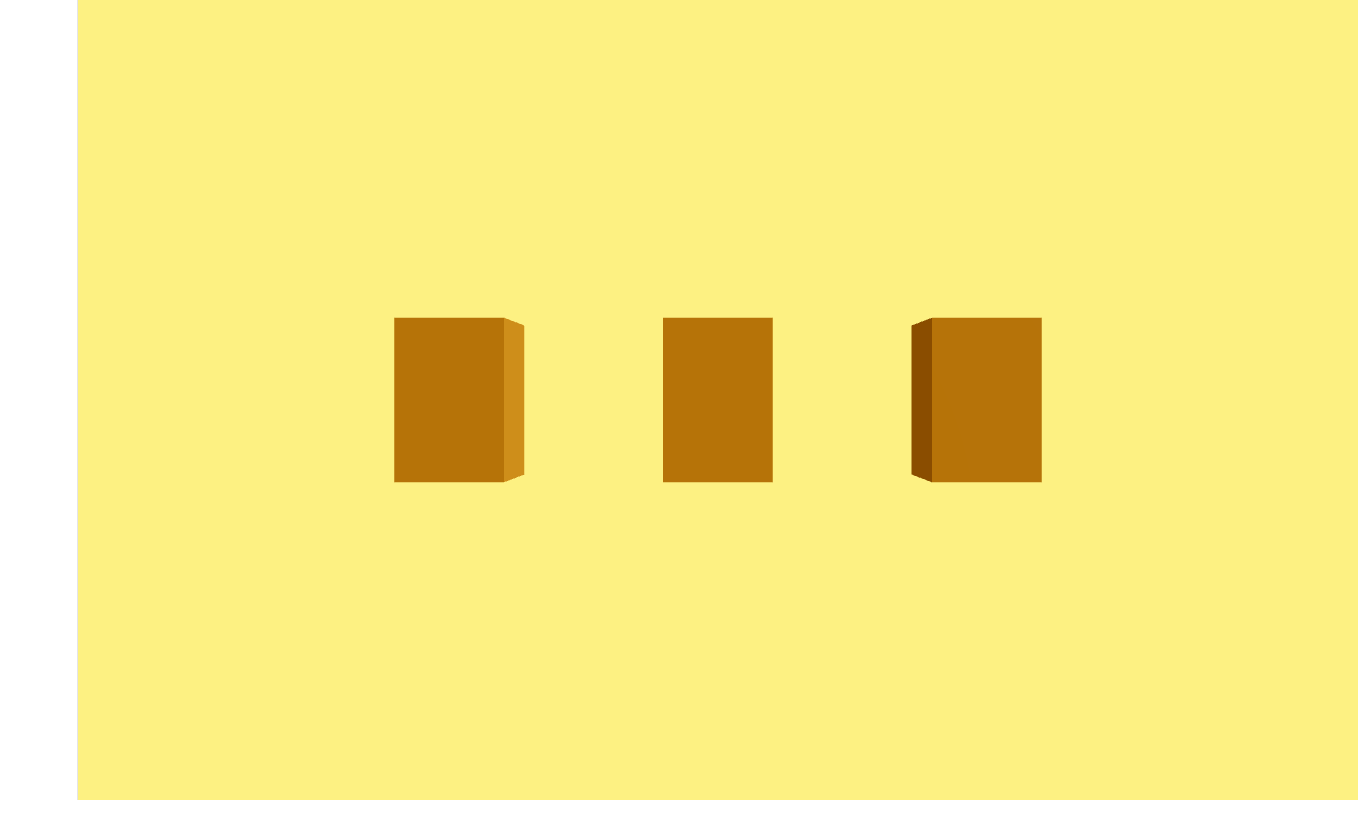
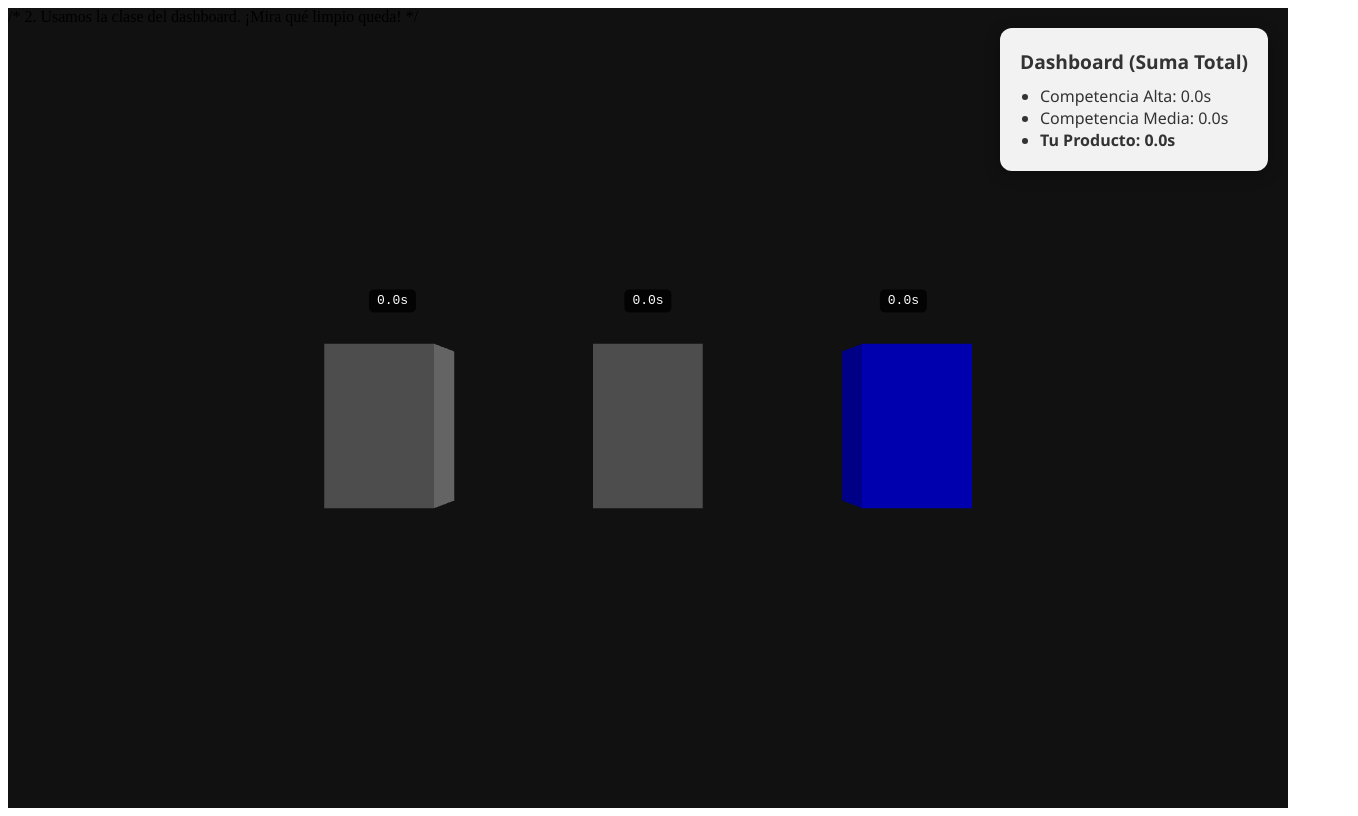
Before and after one commit to robertggovias/3D-react, a React (Vite) app in the folder mi-portafolio-3d/: page / in a window 1280 px wide. Shown: the whole page, 1358 px wide, since content can reach past the window. Built offline with nearby package versions, Linux system fonts and the light colour scheme.

Commit message:
temporizdores y s uma

```diff
--- a/mi-portafolio-3d/src/App.jsx
+++ b/mi-portafolio-3d/src/App.jsx
@@ -1,28 +1,55 @@
+import { useState } from 'react'
 import { Canvas } from '@react-three/fiber'
 import { OrbitControls } from '@react-three/drei'
-
-// 1. Importamos el componente de tu modelo (asegúrate de que el nombre coincida)
 import { Producto } from './Producto'
+import './App.css' // ¡NUEVO!: Importamos nuestro archivo de estilos
 
 const baseDeDatosAnaquel = [
-  {id: 'prod_01', tipo: 'competencia_alta', ubicación: [-2.45, 0, 0]},
-  {id: 'prod_02', tipo: 'competencia_media', ubicación: [0, 0, 0]},
-  {id: 'prod_03', tipo: 'producto_cliente', ubicación: [2.45, 0, 0]},
+  { id: 'prod_01', tipo: 'competencia_alta', ubicación: [-2.45, 0, 0] },
+  { id: 'prod_02', tipo: 'competencia_media', ubicación: [0, 0, 0] },
+  { id: 'prod_03', tipo: 'producto_cliente', ubicación: [2.45, 0, 0] },
 ]
+
 function App() {
+  const [totales, setTotales] = useState({
+    prod_01: 0,
+    prod_02: 0,
+    prod_03: 0
+  })
+
+  const sumarTiempo = (idProducto, tiempoExtra) => {
+    setTotales((valoresAnteriores) => ({
+      ...valoresAnteriores,
+      [idProducto]: valoresAnteriores[idProducto] + tiempoExtra
+    }))
+  }
+
   return (
-    <div style={{ height: '100vh', width: '100vw', background: '#fdf182' }}>
+    /* 1. Usamos la clase del contenedor principal */
+    <div className="contenedor-principal">
+
+      /* 2. Usamos la clase del dashboard. ¡Mira qué limpio queda! */
+      <div className="dashboard">
+        <h3>Dashboard (Suma Total)</h3>
+        <ul>
+          <li>Competencia Alta: {(totales.prod_01 / 1000).toFixed(1)}s</li>
+          <li>Competencia Media: {(totales.prod_02 / 1000).toFixed(1)}s</li>
+          <li><b>Tu Producto: {(totales.prod_03 / 1000).toFixed(1)}s</b></li>
+        </ul>
+      </div>
+
       <Canvas>
         <ambientLight intensity={0.7} />
-        {/* Luz direccional para darle sombras al museo */}
         <directionalLight position={[10, 10, 5]} intensity={1.5} />
-{/* 2. LA MAGIA DE REACT (.map)
-          Le decimos: "Por cada 'item' en mi base de datos, dibuja un <Producto />"
-        */}
-        {/* 2. Aquí llamamos a tu modelo como si fuera una etiqueta HTML */}
+
         {baseDeDatosAnaquel.map((item) => (
-          <Producto key={item.id} // La clave es importante para que React sepa qué producto es cuál
-          position={item.ubicación} />
+          <Producto
+            key={item.id}
+            id={item.id}
+            tipo={item.tipo}
+            position={item.ubicación}
+            alDejarDeMirar={sumarTiempo}
+          />
         ))}
 
         <OrbitControls />
--- a/mi-portafolio-3d/src/Producto.jsx
+++ b/mi-portafolio-3d/src/Producto.jsx
@@ -1,20 +1,72 @@
-import { meshBounds } from "@react-three/drei";
-import { useState} from "react";
+// 1. Adicionamos useFrame (para rodar a 60fps) e useRef
+import { useState, useRef } from "react";
+import { useFrame } from "@react-three/fiber";
+// 2. Importamos a ferramenta mágica que permite pôr HTML dentro do 3D
+import { Html } from "@react-three/drei";
 
 export function Producto(props) {
-    const[mirando, setMirando] = useState(false)
+  const [mirando, setMirando] = useState(false);
+  const tempoInicio = useRef(0);
+
+  // 3. Este useRef vai "agarrar" a etiqueta de texto no HTML
+  const textoRef = useRef();
+
+  let colorBase = 'gray';
+  if (props.tipo === 'producto_cliente') {
+    colorBase = 'blue';
+  }
+
+  // 4. A MÁGICA DA PERFORMANCE:
+  // O useFrame roda o tempo todo em segundo plano, sem travar o React.
+  useFrame(() => {
+    // Se estivermos olhando E a etiqueta de texto existir...
+    if (mirando && textoRef.current) {
+      const tempoAtual = Date.now() - tempoInicio.current;
+      // ...nós mudamos o texto DIRETAMENTE. (Dividimos por 1000 para ver em segundos)
+      textoRef.current.innerText = `${(tempoAtual / 1000).toFixed(1)}s`;
+    }
+  });
+
   return(
     <mesh
-            {...props}
+      position={props.position}
       onPointerOver={(evento) => {
-                evento.stopPropagation() // Evita que el láse atraviese y toque
-                setMirando(true)
+        evento.stopPropagation();
+        setMirando(true);
+        tempoInicio.current = Date.now();
       }}
-            onPointerOut={() => setMirando(false)}
+      onPointerOut={() => {
+        setMirando(false);
+        const tiempoTotal = Date.now() - tempoInicio.current;
+
+        // ¡NUEVO!: Si el jefe nos dio la función, le enviamos nuestro ID y el tiempo
+        if (props.alDejarDeMirar) {
+          props.alDejarDeMirar(props.id, tiempoTotal);
+        }
+
+        if (textoRef.current) textoRef.current.innerText = "0.0s";
+      }}
       scale={mirando ? 1.1 : 1}
     >
       <boxGeometry args={[1, 1.5, 0.5]} />
-            <meshStandardMaterial color={mirando ? 'hotpink' : 'orange'} />
+      <meshStandardMaterial color={mirando ? 'hotpink' : colorBase} />
+
+      {/* 5. A ETIQUETA HTML FLUTUANTE! */}
+      {/* Colocamos ela um pouco acima do objeto (position no eixo Y) */}
+      <Html position={[0, 1.2, 0]} center>
+        <div style={{
+          background: 'rgba(0, 0, 0, 0.8)',
+          color: 'white',
+          padding: '4px 8px',
+          borderRadius: '5px',
+          fontFamily: 'monospace',
+          userSelect: 'none'
+        }}>
+          {/* Aqui conectamos o nosso textoRef para o useFrame poder atualizá-lo */}
+          <span ref={textoRef}>0.0s</span>
+        </div>
+      </Html>
+
     </mesh>
   )
 }
--- a/mi-portafolio-3d/src/index.css
+++ b/mi-portafolio-3d/src/index.css
@@ -1,111 +1,65 @@
-:root {
-  --text: #6b6375;
-  --text-h: #08060d;
-  --bg: #fff;
-  --border: #e5e4e7;
-  --code-bg: #f4f3ec;
-  --accent: #aa3bff;
-  --accent-bg: rgba(170, 59, 255, 0.1);
-  --accent-border: rgba(170, 59, 255, 0.5);
-  --social-bg: rgba(244, 243, 236, 0.5);
-  --shadow:
-    rgba(0, 0, 0, 0.1) 0 10px 15px -3px, rgba(0, 0, 0, 0.05) 0 4px 6px -2px;
+/* --- ESTILOS BASE (Pantallas grandes / Computadoras) --- */
+.contenedor-principal {
+  height: 100vh;
+  width: 100vw;
+  background-color: #111;
+  position: relative;
+  overflow: hidden; /* Evita barras de desplazamiento molestas */
+}
 
-  --sans: system-ui, 'Segoe UI', Roboto, sans-serif;
-  --heading: system-ui, 'Segoe UI', Roboto, sans-serif;
-  --mono: ui-monospace, Consolas, monospace;
+.dashboard {
+  position: absolute;
+  top: 20px;
+  right: 20px;
+  z-index: 10;
+  background: rgba(255, 255, 255, 0.95);
+  padding: 20px;
+  border-radius: 12px;
+  color: #333;
+  box-shadow: 0px 4px 15px rgba(0, 0, 0, 0.3);
+  font-family: 'Segoe UI', Tahoma, Geneva, Verdana, sans-serif;
+  transition: all 0.3s ease; /* Hace que los cambios de tamaño sean suaves */
+}
 
-  font: 18px/145% var(--sans);
-  letter-spacing: 0.18px;
-  color-scheme: light dark;
-  color: var(--text);
-  background: var(--bg);
-  font-synthesis: none;
-  text-rendering: optimizeLegibility;
-  -webkit-font-smoothing: antialiased;
-  -moz-osx-font-smoothing: grayscale;
+.dashboard h3 {
+  margin: 0 0 10px 0;
+  font-size: 1.2rem;
+}
 
-  @media (max-width: 1024px) {
-    font-size: 16px;
+.dashboard ul {
+  margin: 0;
+  padding-left: 20px;
+  font-size: 1rem;
+}
+
+/* --- MODO CELULAR VERTICAL (Portrait) --- */
+@media (max-width: 768px) and (orientation: portrait) {
+  .dashboard {
+    /* Movemos el panel hacia abajo para que el pulgar lo alcance fácilmente */
+    top: auto;
+    bottom: 20px;
+    left: 20px;
+    right: 20px; /* Al poner left y right, ocupa casi todo el ancho */
+    padding: 15px;
   }
 }
 
-@media (prefers-color-scheme: dark) {
-  :root {
-    --text: #9ca3af;
-    --text-h: #f3f4f6;
-    --bg: #16171d;
-    --border: #2e303a;
-    --code-bg: #1f2028;
-    --accent: #c084fc;
-    --accent-bg: rgba(192, 132, 252, 0.15);
-    --accent-border: rgba(192, 132, 252, 0.5);
-    --social-bg: rgba(47, 48, 58, 0.5);
-    --shadow:
-      rgba(0, 0, 0, 0.4) 0 10px 15px -3px, rgba(0, 0, 0, 0.25) 0 4px 6px -2px;
+/* --- MODO CELULAR HORIZONTAL (Landscape / Para las gafas VR) --- */
+@media (max-height: 500px) and (orientation: landscape) {
+  .dashboard {
+    /* Lo hacemos más pequeño para que no tape la visión del producto */
+    top: 10px;
+    right: 10px;
+    padding: 10px;
+    background: rgba(255, 255, 255, 0.8); /* Más transparente */
   }
 
-  #social .button-icon {
-    filter: invert(1) brightness(2);
+  .dashboard h3 {
+    font-size: 0.9rem;
+    margin-bottom: 5px;
+  }
+
+  .dashboard ul {
+    font-size: 0.8rem; /* Letra más pequeña */
   }
 }
-
-body {
-  margin: 0;
-}
-
-#root {
-  width: 1126px;
-  max-width: 100%;
-  margin: 0 auto;
-  text-align: center;
-  border-inline: 1px solid var(--border);
-  min-height: 100svh;
-  display: flex;
-  flex-direction: column;
-  box-sizing: border-box;
-}
-
-h1,
-h2 {
-  font-family: var(--heading);
-  font-weight: 500;
-  color: var(--text-h);
-}
-
-h1 {
-  font-size: 56px;
-  letter-spacing: -1.68px;
-  margin: 32px 0;
-  @media (max-width: 1024px) {
-    font-size: 36px;
-    margin: 20px 0;
-  }
-}
-h2 {
-  font-size: 24px;
-  line-height: 118%;
-  letter-spacing: -0.24px;
-  margin: 0 0 8px;
-  @media (max-width: 1024px) {
-    font-size: 20px;
-  }
-}
-p {
-  margin: 0;
-}
-
-code,
-.counter {
-  font-family: var(--mono);
-  display: inline-flex;
-  border-radius: 4px;
-  color: var(--text-h);
-}
-
-code {
-  font-size: 15px;
-  line-height: 135%;
-  padding: 4px 8px;
-  background: var(--code-bg);
-}
```
Lines whose indentation alone changed are shown as unchanged.
